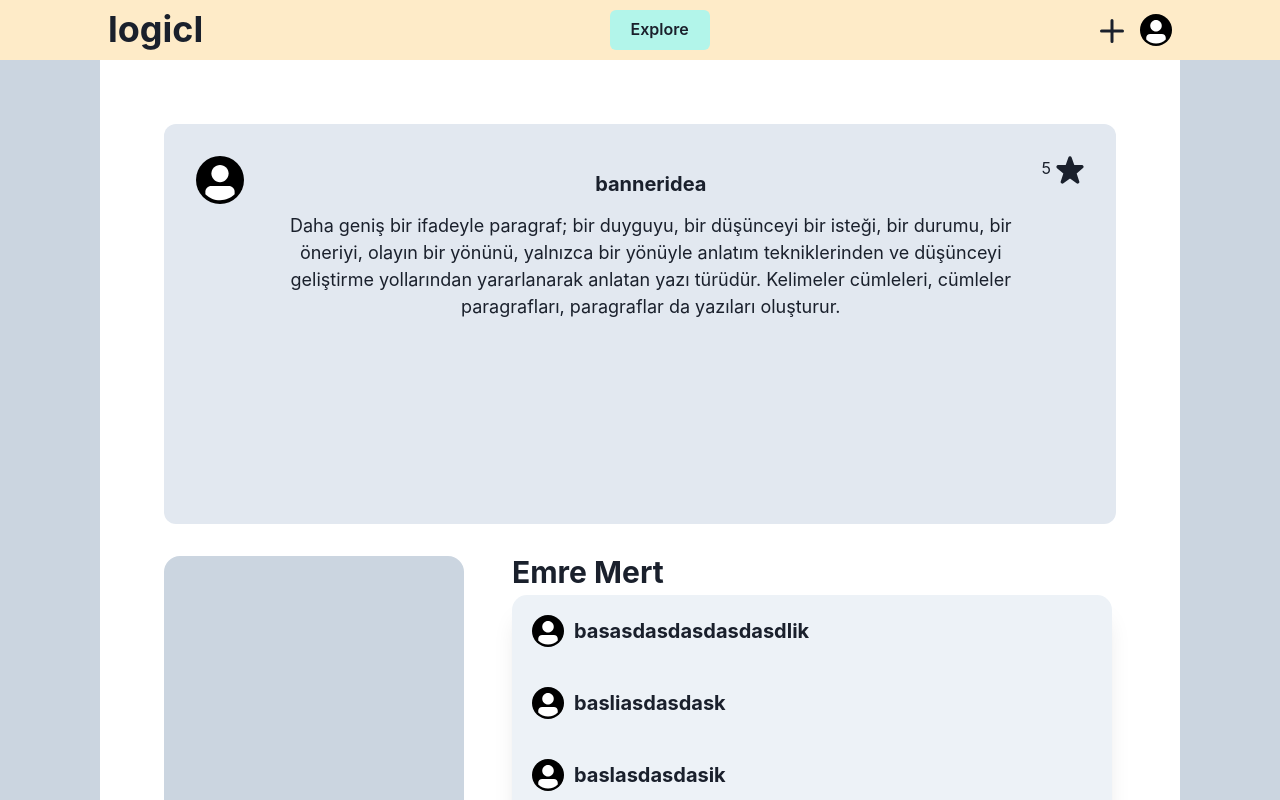
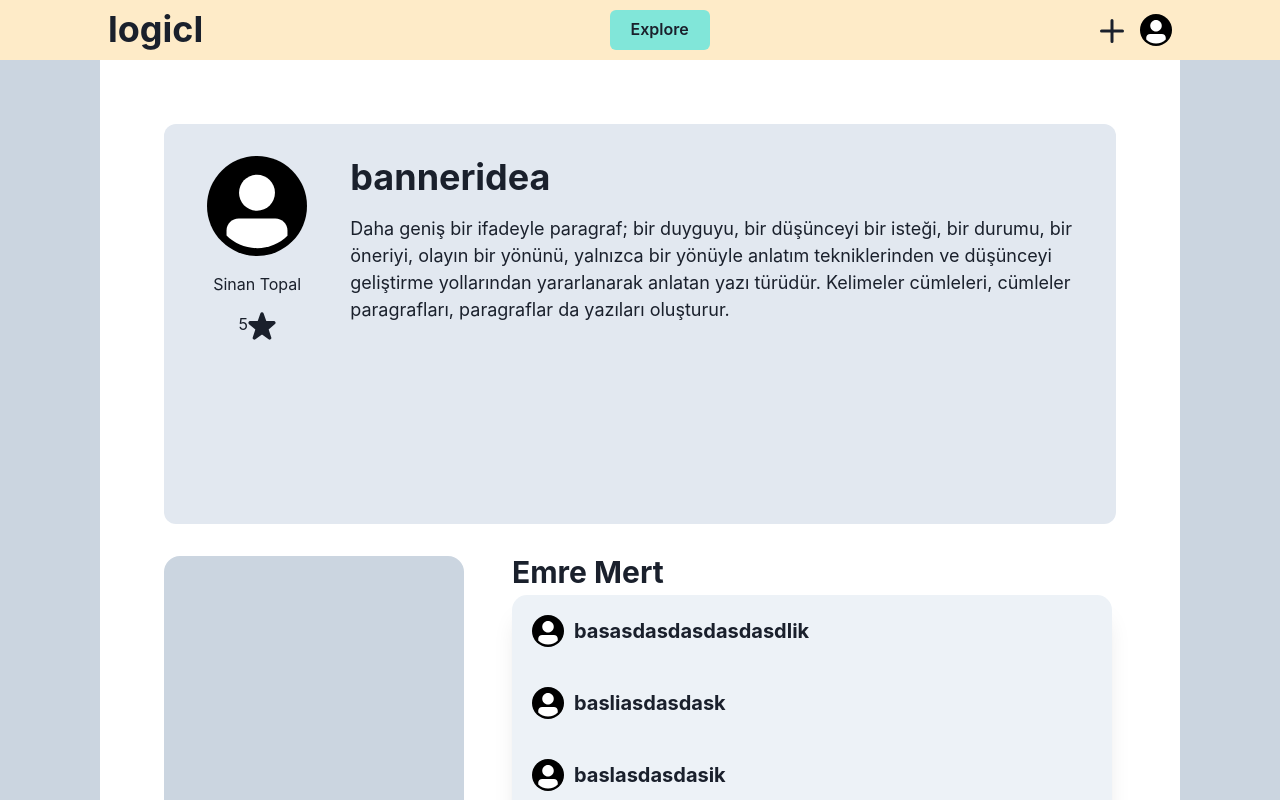
Before and after one commit to keremesen/logicl-poc, a React (Create React App) app: page / in a window 1280 px wide. Shown: the top 800 px of the page. Built offline with nearby package versions, Linux system fonts and the light colour scheme; no server answers.

Commit message:
idea detail page added and edited banner idea

```diff
--- a/src/App.js
+++ b/src/App.js
@@ -22,7 +22,6 @@ function App() {
           style={{ minHeight: `calc(100vh - 60px)` }}
         >
           <Switch>
-
             <Route path="/" exact>
               <Main />
             </Route>
@@ -46,7 +45,6 @@ function App() {
             <Route path="/share">
               <ShareIdea />
             </Route>
-
           </Switch>
         </Flex>
       </AuthProvider>
--- a/src/components/BannerIdea.js
+++ b/src/components/BannerIdea.js
@@ -10,18 +10,21 @@ const BannerIdea = ({idea}) => {
       borderRadius="12px"
       _hover={{bg:'gray.300'}}
       cursor="pointer"
-
     >
-      <Flex width="100%" justifyContent="space-between" m="32px" textAlign="center">
-        <Avatar boxSize={12} bgColor="#000" src={idea.avatar} mr={4} />
-        <Flex direction="column" mt="16px">
-          <Heading size="md" mb="16px">{idea.title}</Heading>
+      <Flex width="100%" justifyContent="space-between" m="32px" >
+        <Flex alignItems="center" direction="column" flex="1">
+          <Avatar boxSize={100} bgColor="#000" src={idea.avatar} mb="16px" />
+          <Text>Sinan Topal</Text>
+          <Flex direction="row" mt="16px">
+            <Text>{idea.rating}</Text>
+            <StarIcon w={7} h={7} />
+          </Flex>
+        </Flex>
+        <Flex direction="column" ml="32px" flex="6">
+          <Heading size="xl" mb="16px">{idea.title}</Heading>
           <Text fontSize="lg">{idea.text}</Text>
         </Flex>
-        <Flex >
-          <Text mr="5px">{idea.rating}</Text>
-          <StarIcon w={7} h={7} />
-        </Flex>
+
       </Flex>
     </Flex>
   );
--- a/src/components/NavBar.js
+++ b/src/components/NavBar.js
@@ -15,20 +15,26 @@ const NavBar = () => {
       justifyContent="center"
     >
       <Flex
-      bgColor="#FEEBC8"
-      h="60px"
-      align="center"
-      justify="space-between"
-      px="8px"
-      w="1080px">
+        bgColor="#FEEBC8"
+        h="60px"
+        align="center"
+        justify="space-between"
+        px="8px"
+        w="1080px"
+      >
         <Flex>
           <Heading>
-            <Link to="/" style={{padding:'6px 16px 6px 0px'}}>logicl</Link>
+            <Link to="/" style={{ padding: "6px 16px 6px 0px" }}>
+              logicl
+            </Link>
           </Heading>
         </Flex>
-        <Button backgroundColor="teal.100" w="100px">
-          <Link to="/explore" style={{padding:"12px 22px"}}>Explore</Link>
+        <Button backgroundColor="teal.200" w="100px">
+          <Link to="/explore" style={{ padding: "12px 22px" }}>
+            Explore
+          </Link>
         </Button>
+
         <Stack direction="row" spacing="16px" align="center">
           <Link to={auth.user ? "/share" : "/auth"}>
             <AddIcon boxSize={6} />
```
Also changed, not shown: src/components/IdeaDetail.js (added, +24 -0 lines), 1 other file (tests, documents, lock files or other folders).
